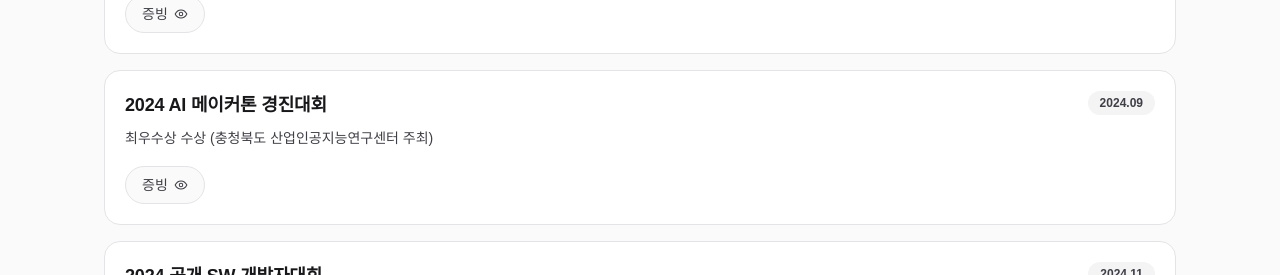
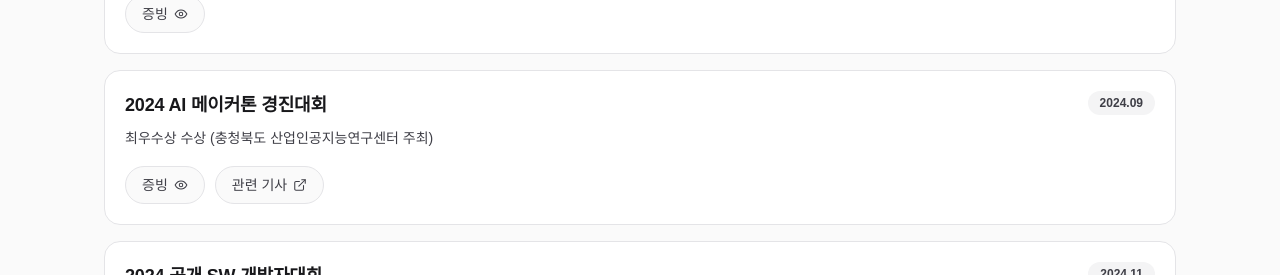
Before and after one commit to mk-isos/markus-portfolio, a Next.js app: page / in a window 1280 px wide. Shown: the part 6768-7043 px from the top of the page. Built offline with nearby package versions, Linux system fonts and the light colour scheme.

Commit message:
260616 feat(awards): add AI makerthon article link

```diff
--- a/src/components/portfolio/portfolio-page.tsx
+++ b/src/components/portfolio/portfolio-page.tsx
@@ -1021,8 +1021,9 @@ export function PortfolioPage() {
                 <p className="mt-2 text-sm leading-relaxed text-zinc-700 dark:text-zinc-300">
                   {t(award.detail)}
                 </p>
+                {award.evidence || award.externalLinks?.length ? (
+                  <div className="mt-4 flex flex-wrap gap-2.5">
                     {award.evidence?.type === "image" ? (
-                  <div className="mt-4">
                       <EvidenceModal
                         imageSrc={award.evidence.src}
                         imageAlt={t(award.evidence.alt)}
@@ -1039,13 +1040,19 @@ export function PortfolioPage() {
                             : "The evidence image could not be loaded."
                         }
                       />
-                  </div>
                     ) : award.evidence?.type === "link" ? (
-                  <div className="mt-4">
                       <EvidenceLinkButton
                         href={award.evidence.href}
                         label={t(award.evidence.label)}
                       />
+                    ) : null}
+                    {award.externalLinks?.map((link) => (
+                      <EvidenceLinkButton
+                        key={`${award.title.ko}-${link.href}`}
+                        href={link.href}
+                        label={t(link.label)}
+                      />
+                    ))}
                   </div>
                 ) : null}
               </article>
--- a/src/data/portfolio.ts
+++ b/src/data/portfolio.ts
@@ -777,6 +777,10 @@ export type Award = {
   detail: LocalizedText;
   date: string;
   evidence?: Evidence;
+  externalLinks?: {
+    label: LocalizedText;
+    href: string;
+  }[];
 };
 
 export const awards: Award[] = [
@@ -827,6 +831,12 @@ export const awards: Award[] = [
       height: 1642,
       alt: text("2024 AI 메이커톤 경진대회 최우수상 증빙", "2024 AI Makerthon award evidence"),
     },
+    externalLinks: [
+      {
+        label: text("관련 기사", "Article"),
+        href: "http://m.cbiz.kr/news/articleView.html?idxno=27841",
+      },
+    ],
   },
   {
     title: text("2024 공개 SW 개발자대회", "2024 Open Source Developer Competition"),
```
Lines whose indentation alone changed are shown as unchanged.
